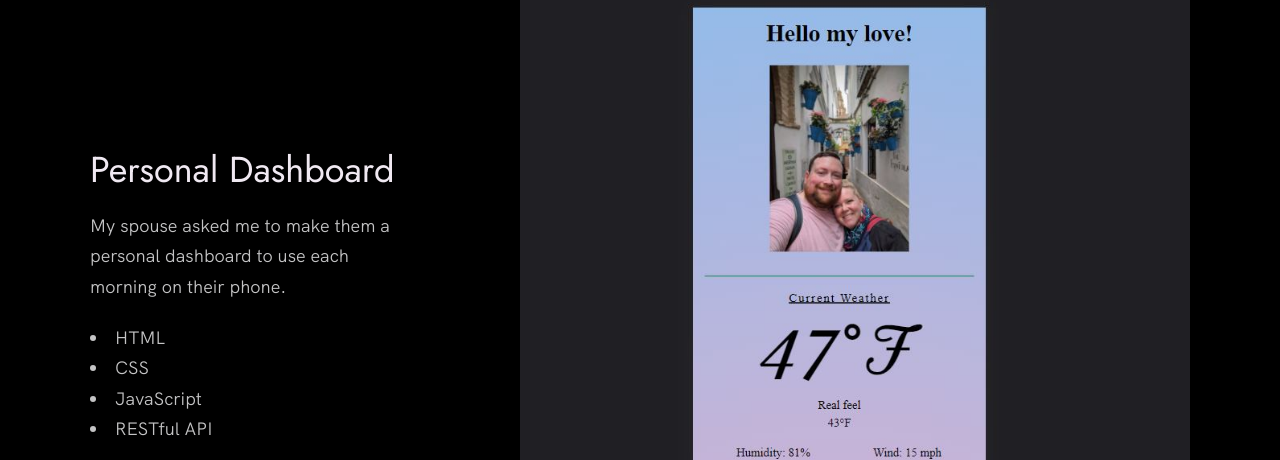
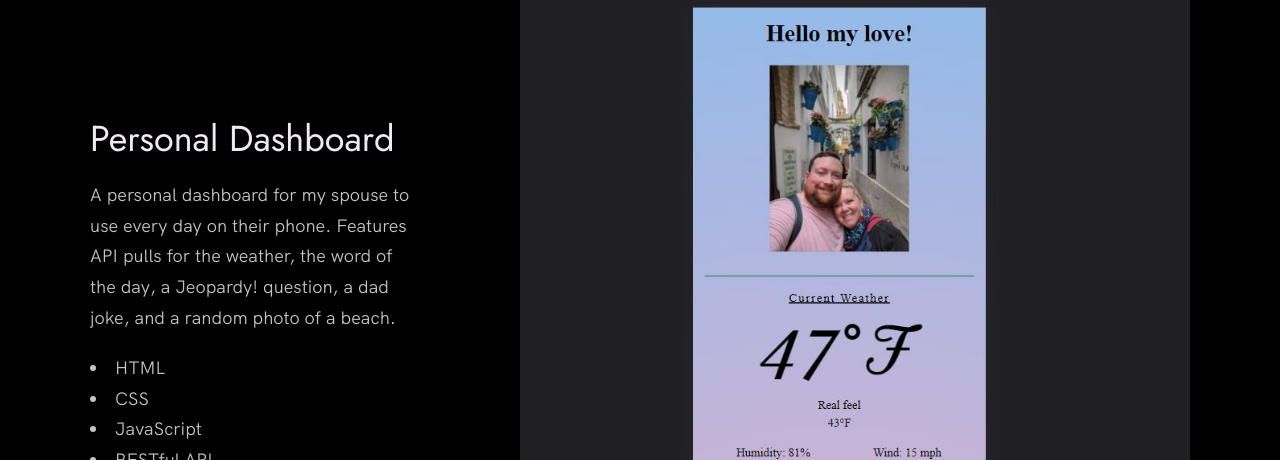
Before and after one commit to lncprkns/portfolio, a website built with Vite: page index.html in a window 1280 px wide. Shown: the part 1615-2075 px from the top of the page. Built offline with nearby package versions, Linux system fonts and the light colour scheme.

Commit message:
updated project description

```diff
--- a/index.html
+++ b/index.html
@@ -94,7 +94,8 @@
             <div class="work__text">
               <h3>Personal Dashboard</h3>
               <p>
-                My spouse asked me to make them a personal dashboard to use each morning on their phone.
+                A personal dashboard for my spouse to use every day on their phone. Features API pulls for the weather,
+                the word of the day, a Jeopardy! question, a dad joke, and a random photo of a beach.
               </p>
               <ul class="work__list">
                 <li>HTML</li>
```
